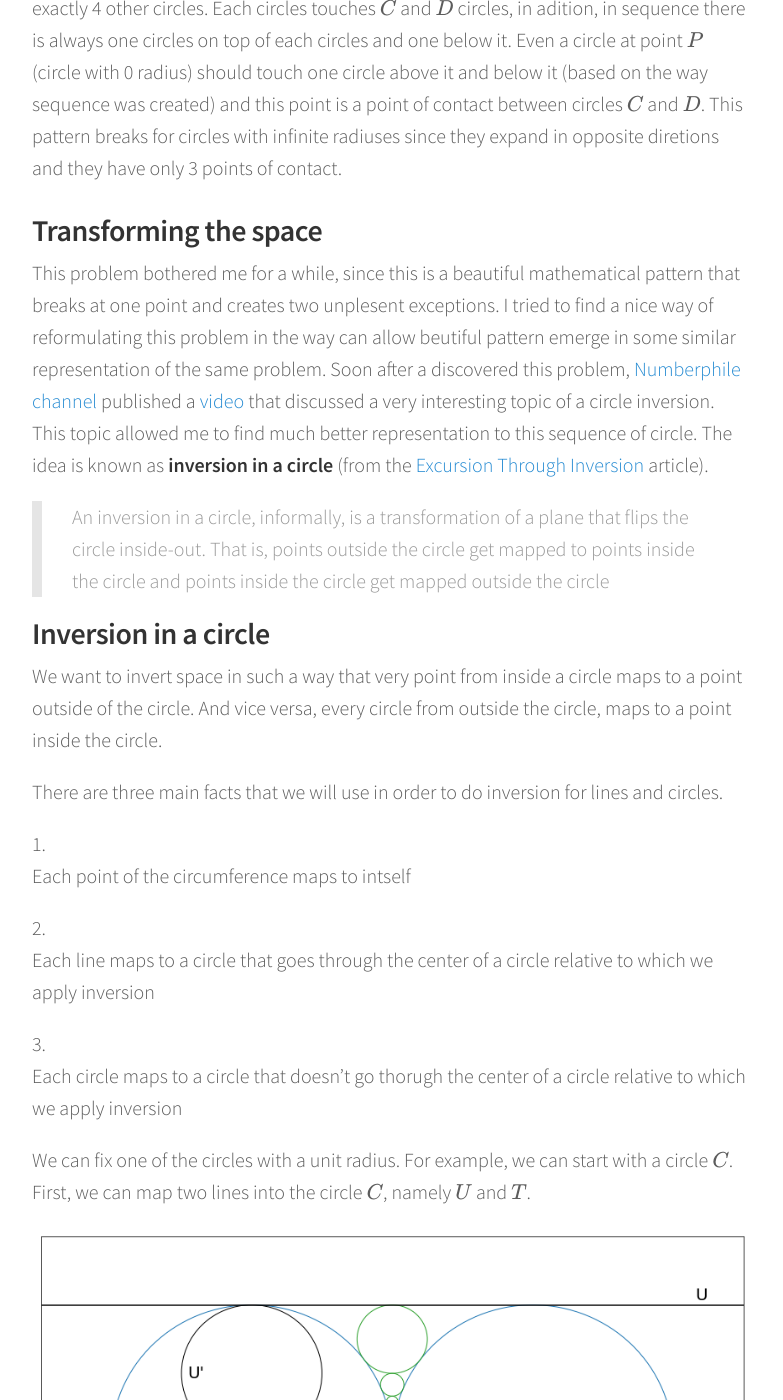
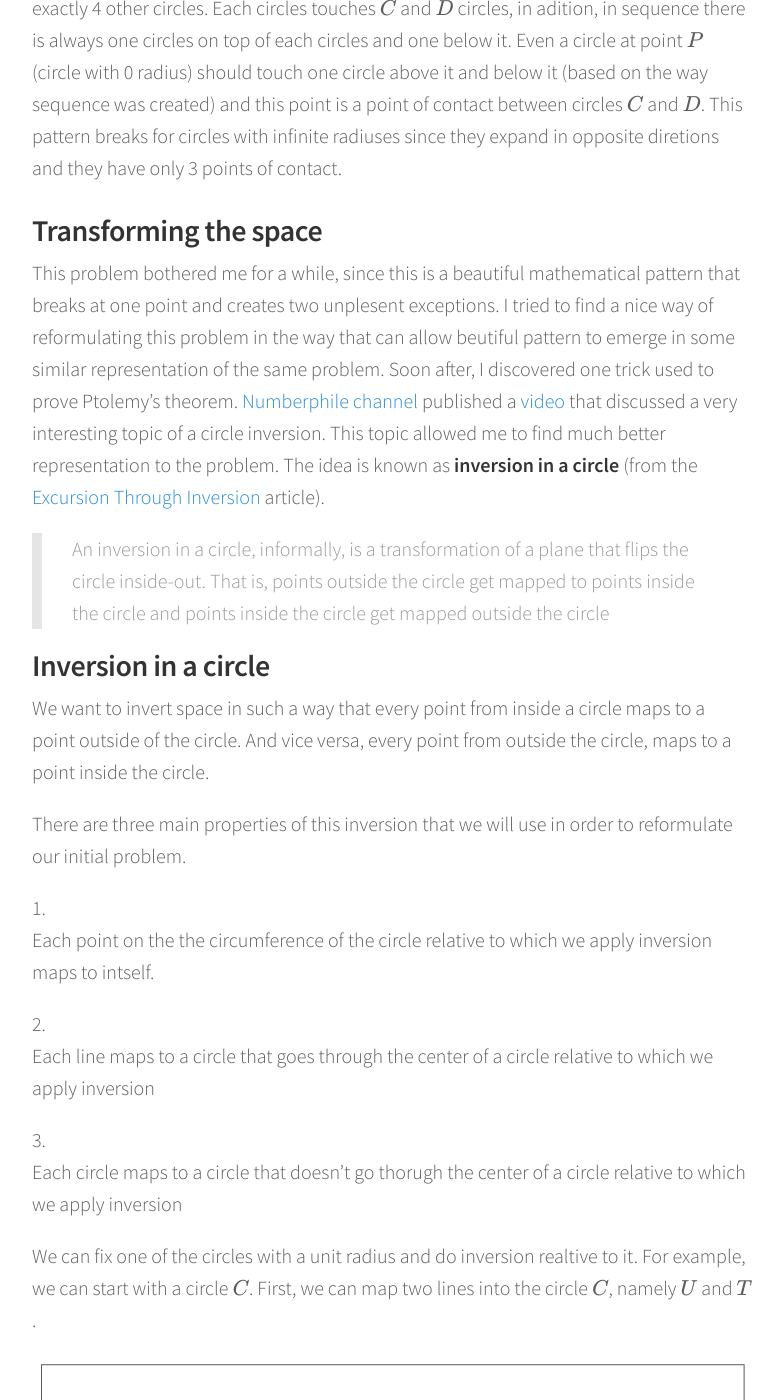
Before and after one commit to itdxer/blog.itdxer.com, a Jekyll site: the page built from _posts/2020-03-16-the-mathematical-necessity-for-beautiful-solutions.md, in a window 1280 px wide and 1400 px high, scrolled down 5268 px. Shown: the whole window, without its empty margins (248-1031 px from the left). Built offline with Jekyll 4.4.1, drawn with Linux system fonts in a browser that asks for light colours; nearby versions of some CDN libraries; formulas are drawn with MathJax 3; comment, search, counter and statistics services are not loaded; some of the changed text lies outside the part shown.

Commit message:
udpated article

```diff
--- a/_posts/2020-03-16-the-mathematical-necessity-for-beautiful-solutions.md
+++ b/_posts/2020-03-16-the-mathematical-necessity-for-beautiful-solutions.md
@@ -3,7 +3,7 @@
 date: 2020-03-16
 ---
 In this article, I want to share one simple problem that I've encountered in the
-calculus book and one beautiful result that could be obtained from this problem.
+calculus book and one beautiful result that could be obtained from ше.
 
 ### Problem
 
@@ -183,14 +183,14 @@
 
 This problem bothered me for a while, since this is a beautiful mathematical
 pattern that breaks at one point and creates two unplesent exceptions. I tried
-to find a nice way of reformulating this problem in the way can allow beutiful
-pattern emerge in some similar representation of the same problem. Soon after a
-discovered this problem, [Numberphile
+to find a nice way of reformulating this problem in the way that can allow
+beutiful pattern to emerge in some similar representation of the same problem.
+Soon after, I discovered one trick used to prove Ptolemy's theorem. [Numberphile
 channel](https://www.youtube.com/channel/UCoxcjq-8xIDTYp3uz647V5A) published a
 [video](https://youtu.be/bJOuzqu3MUQ) that discussed a very interesting topic of
 a circle inversion. This topic allowed me to find much better representation to
-this sequence of circle. The idea is known as **inversion in a circle** (from
-the [Excursion Through
+the problem. The idea is known as **inversion in a circle** (from the [Excursion
+Through
 Inversion](http://jwilson.coe.uga.edu/EMT600/STORAGE/Inversion/inversion.html)
 article).
 
@@ -201,14 +201,15 @@
 
 ### Inversion in a circle
 
-We want to invert space in such a way that very point from inside a circle maps
-to a point outside of the circle.  And vice versa, every circle from outside the
+We want to invert space in such a way that every point from inside a circle maps
+to a point outside of the circle. And vice versa, every point from outside the
 circle, maps to a point inside the circle.
 
-There are three main facts that we will use in order to do inversion for lines
-and circles.
+There are three main properties of this inversion that we will use in order to
+reformulate our initial problem.
 
-1. Each point of the circumference maps to intself
+1. Each point on the the circumference of the circle relative to which we apply
+inversion maps to intself.
 
 2. Each line maps to a circle that goes through the center of a circle relative
 to which we apply inversion
@@ -216,9 +217,9 @@
 3. Each circle maps to a circle that doesn't go thorugh the center of a circle
 relative to which we apply inversion
 
-We can fix one of the circles with a unit radius. For example, we can start with
-a circle \\(C\\). First, we can map two lines into the circle \\(C\\), namely
-\\(U\\) and \\(T\\).
+We can fix one of the circles with a unit radius and do inversion realtive to
+it. For example, we can start with a circle \\(C\\). First, we can map two lines
+into the circle \\(C\\), namely \\(U\\) and \\(T\\).
 
 
 
@@ -227,8 +228,8 @@
 ![png]({{ BASE_PATH }}/images/2020-03-16-the-mathematical-necessity-for-beautiful-solutions_29_0.png)
 
 
-Now, we can ues 1st and 3rd rules to map circle \\(D\\) to a circle in side the
-\\(C\\) circle
+Then we can map circle \\(D\\) to a circle inside the \\(C\\) circle (we can
+call this circle \\(D'\\))
 
 
 
@@ -264,9 +265,9 @@
 1. There are infinite number of circles in this chain.
 
 2. This chain fits into the finite region and each circle could be defined by a
-very simple formula. We had this property before this transforation and the same
-property holds after the transformation. It's easy to show that each red circle
-can be defined by the following formula
+very simple formula. We had this property before inversion has been applied and
+the same property holds after it. It's easy to show that each red circle can be
+defined by the following formula
 
 $$
 d_n=\frac{1}{n(n+1) + 1}
```
Also changed, not shown: 1 other file.
